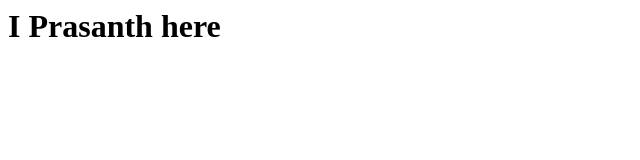
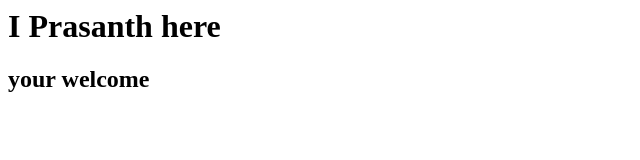
Before and after one commit to prasanthkare/projectone, a plain HTML site: page index.html in a window 1280 px wide. Shown: the whole page, without its empty margins (0-640 px from the left). Drawn offline with Linux system fonts and the light colour scheme.

Commit message:
changed index file.added h2 tag

```diff
--- a/index.html
+++ b/index.html
@@ -1 +1,2 @@
 <h1>I Prasanth here</h1>
+<h2> your welcome</h2>
```
